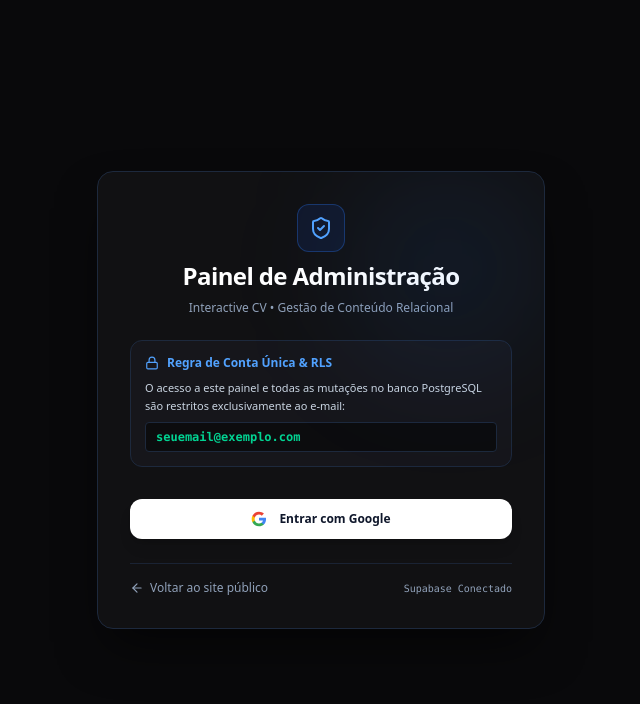
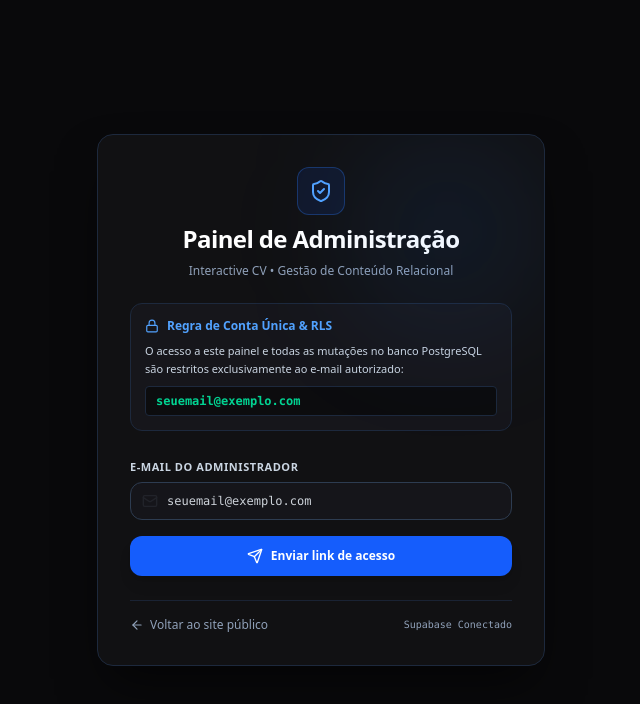
Before and after one commit to dan579/Meu-portfolio, a React (Vite) app: page /admin/login in a window 1280 px wide. Shown: the top 704 px of the page, without its empty margins (319-959 px from the left). Built offline with nearby package versions, Linux system fonts and the light colour scheme; no server answers; the database is empty.

Commit message:
feat(auth): switch from Google OAuth to Magic Link
Replace Google OAuth with Supabase Magic Link (email OTP) authentication to simplify the flow and remove the requirement for an explicit auth callback page.

```diff
--- a/src/App.tsx
+++ b/src/App.tsx
@@ -18,7 +18,6 @@ import { ContactPage } from './pages/ContactPage.tsx';
 
 // Admin Pages
 import { AdminLoginPage } from './pages/admin/AdminLoginPage.tsx';
-import { AdminAuthCallbackPage } from './pages/admin/AdminAuthCallbackPage.tsx';
 import { AdminDashboardPage } from './pages/admin/AdminDashboardPage.tsx';
 import { AdminProfilePage } from './pages/admin/AdminProfilePage.tsx';
 import { AdminExperiencePage } from './pages/admin/AdminExperiencePage.tsx';
@@ -57,9 +56,8 @@ export default function App() {
               <Route path="contato" element={<ContactPage />} />
             </Route>
 
-            {/* Admin Login & Auth Callback Routes */}
+            {/* Admin Login Route */}
             <Route path="/admin/login" element={<AdminLoginPage />} />
-            <Route path="/admin/auth/callback" element={<AdminAuthCallbackPage />} />
 
             {/* Protected Admin Routes */}
             <Route
--- a/src/admin/AdminAuthContext.tsx
+++ b/src/admin/AdminAuthContext.tsx
@@ -1,6 +1,6 @@
 import React, { createContext, useContext, useState, useEffect } from 'react';
 import { User, Session } from '@supabase/supabase-js';
-import { ADMIN_EMAIL, isAuthorizedAdmin, isSupabaseConfigured, signInWithGoogle, signOut, supabase } from '../lib/supabase.ts';
+import { ADMIN_EMAIL, isAuthorizedAdmin, isSupabaseConfigured, signInWithMagicLink, signOut, supabase } from '../lib/supabase.ts';
 
 interface AdminAuthContextType {
   user: User | null;
@@ -9,7 +9,7 @@ interface AdminAuthContextType {
   isAuthorized: boolean;
   adminEmail: string;
   isConfigured: boolean;
-  loginWithGoogle: () => Promise<{ error: Error | null }>;
+  loginWithMagicLink: (email: string) => Promise<{ error: Error | null }>;
   logout: () => Promise<void>;
 }
 
@@ -70,8 +70,8 @@ export const AdminAuthProvider: React.FC<{ children: React.ReactNode }> = ({ chi
     };
   }, []);
 
-  const loginWithGoogle = async () => {
-    return await signInWithGoogle();
+  const loginWithMagicLink = async (email: string) => {
+    return await signInWithMagicLink(email);
   };
 
   const logout = async () => {
@@ -91,7 +91,7 @@ export const AdminAuthProvider: React.FC<{ children: React.ReactNode }> = ({ chi
         isAuthorized,
         adminEmail: ADMIN_EMAIL,
         isConfigured: isSupabaseConfigured,
-        loginWithGoogle,
+        loginWithMagicLink,
         logout,
       }}
     >
--- a/src/lib/supabase.ts
+++ b/src/lib/supabase.ts
@@ -41,28 +41,26 @@ export function isAuthorizedAdmin(user: User | null | undefined): boolean {
 }
 
 /**
- * Initiates Google OAuth authentication flow via Supabase Auth (implicit flow).
+ * Initiates Supabase Magic Link authentication flow via Email OTP.
  */
-export async function signInWithGoogle(): Promise<{ error: Error | null }> {
+export async function signInWithMagicLink(email: string): Promise<{ error: Error | null }> {
   if (!isSupabaseConfigured) {
     return {
       error: new Error(
-        'Supabase credentials (VITE_SUPABASE_URL and VITE_SUPABASE_ANON_KEY) are not configured. Configure them in .env to enable Google OAuth.'
+        'Supabase credentials (VITE_SUPABASE_URL and VITE_SUPABASE_ANON_KEY) are not configured. Configure them in .env to enable Magic Link login.'
       ),
     };
   }
 
   try {
-    const redirectUrl = `${window.location.origin}/admin/auth/callback`;
-    const { error } = await supabase.auth.signInWithOAuth({
-      provider: 'google',
+    const { error } = await supabase.auth.signInWithOtp({
+      email,
       options: {
-        redirectTo: redirectUrl,
+        emailRedirectTo: `${window.location.origin}/admin`,
       },
     });
 
-    if (error) throw error;
-    return { error: null };
+    return { error: error || null };
   } catch (err: any) {
     return { error: err };
   }
--- a/src/pages/admin/AdminLoginPage.tsx
+++ b/src/pages/admin/AdminLoginPage.tsx
@@ -5,30 +5,19 @@ import {
   ShieldCheck,
   Lock,
   ArrowLeft,
-  AlertCircle
+  AlertCircle,
+  Mail,
+  Send,
+  CheckCircle2
 } from 'lucide-react';
 
 export const AdminLoginPage: React.FC = () => {
-  const { user, isAuthorized, adminEmail, isConfigured, loginWithGoogle } = useAdminAuth();
+  const { user, isAuthorized, adminEmail, isConfigured, loginWithMagicLink } = useAdminAuth();
   const navigate = useNavigate();
   const location = useLocation();
   const [loading, setLoading] = useState(false);
   const [errorMsg, setErrorMsg] = useState<string | null>(null);
-
-  // Check for error parameters in URL if OAuth returned an error
-  useEffect(() => {
-    const searchParams = new URLSearchParams(location.search);
-    const hashParams = new URLSearchParams(
-      location.hash.startsWith('#') ? location.hash.substring(1) : location.hash
-    );
-
-    const error = searchParams.get('error') || hashParams.get('error');
-    const errorDesc = searchParams.get('error_description') || hashParams.get('error_description');
-
-    if (error) {
-      setErrorMsg(errorDesc || error || 'Falha na autenticação via Google.');
-    }
-  }, [location]);
+  const [successMsg, setSuccessMsg] = useState<string | null>(null);
 
   // If already authenticated and authorized, redirect to /admin
   useEffect(() => {
@@ -38,15 +27,19 @@ export const AdminLoginPage: React.FC = () => {
     }
   }, [user, isAuthorized, navigate, location]);
 
-  const handleGoogleLogin = async () => {
+  const handleMagicLinkLogin = async (e: React.FormEvent) => {
+    e.preventDefault();
     setLoading(true);
     setErrorMsg(null);
+    setSuccessMsg(null);
 
-    const { error } = await loginWithGoogle();
+    const { error } = await loginWithMagicLink(adminEmail);
     if (error) {
-      setErrorMsg(error.message || 'Falha ao iniciar autenticação com Google');
-      setLoading(false);
+      setErrorMsg(error.message || 'Falha ao enviar link de acesso.');
+    } else {
+      setSuccessMsg('Link enviado! Verifique seu e-mail.');
     }
+    setLoading(false);
   };
 
   return (
@@ -75,7 +68,7 @@ export const AdminLoginPage: React.FC = () => {
             <span>Regra de Conta Única & RLS</span>
           </div>
           <p className="text-slate-300 text-[11px] leading-relaxed">
-            O acesso a este painel e todas as mutações no banco PostgreSQL são restritos exclusivamente ao e-mail:
+            O acesso a este painel e todas as mutações no banco PostgreSQL são restritos exclusivamente ao e-mail autorizado:
           </p>
           <div className="bg-[#0C0C0E] border border-slate-800 px-2.5 py-1.5 rounded font-mono text-emerald-400 text-xs font-bold truncate">
             {adminEmail}
@@ -89,39 +82,51 @@ export const AdminLoginPage: React.FC = () => {
           </div>
         )}
 
-        {/* Primary OAuth Action */}
-        <div className="space-y-3 pt-2">
+        {successMsg && (
+          <div className="bg-emerald-500/10 border border-emerald-500/30 rounded-xl p-3.5 text-xs text-emerald-300 flex items-start gap-2.5">
+            <CheckCircle2 className="w-4 h-4 shrink-0 mt-0.5 text-emerald-400" />
+            <div>
+              <p className="font-bold text-white">{successMsg}</p>
+              <p className="text-[11px] text-emerald-300/80 mt-0.5">
+                Enviamos um link mágico de login direto para <span className="font-mono text-emerald-200">{adminEmail}</span>.
+              </p>
+            </div>
+          </div>
+        )}
+
+        {/* Magic Link Form */}
+        <form onSubmit={handleMagicLinkLogin} className="space-y-4 pt-1">
+          <div className="space-y-1.5">
+            <label className="text-[11px] font-bold text-slate-300 uppercase tracking-wider block">
+              E-mail do Administrador
+            </label>
+            <div className="relative">
+              <div className="absolute inset-y-0 left-0 pl-3 flex items-center pointer-events-none text-slate-400">
+                <Mail className="w-4 h-4" />
+              </div>
+              <input
+                type="email"
+                value={adminEmail}
+                readOnly
+                className="w-full pl-9 pr-3 py-2.5 bg-[#16161B] border border-slate-700 rounded-xl text-xs text-slate-200 font-mono focus:outline-none cursor-not-allowed opacity-90"
+              />
+            </div>
+          </div>
+
           <button
-            onClick={handleGoogleLogin}
+            type="submit"
             disabled={loading}
-            id="login-with-google-btn"
-            className="w-full flex items-center justify-center gap-3 px-4 py-3 rounded-xl bg-white hover:bg-slate-100 text-slate-900 font-bold text-xs transition-all shadow-lg hover:shadow-xl cursor-pointer disabled:opacity-50"
+            id="send-magic-link-btn"
+            className="w-full flex items-center justify-center gap-2 px-4 py-3 rounded-xl bg-blue-600 hover:bg-blue-500 text-white font-bold text-xs transition-all shadow-lg hover:shadow-blue-500/20 cursor-pointer disabled:opacity-50"
           >
             {loading ? (
-              <div className="w-4 h-4 border-2 border-slate-900 border-t-transparent rounded-full animate-spin" />
+              <div className="w-4 h-4 border-2 border-white border-t-transparent rounded-full animate-spin" />
             ) : (
-              <svg className="w-4 h-4" viewBox="0 0 24 24">
-                <path
-                  fill="#4285F4"
-                  d="M22.56 12.25c0-.78-.07-1.53-.2-2.25H12v4.26h5.92c-.26 1.37-1.04 2.53-2.21 3.31v2.77h3.57c2.08-1.92 3.28-4.74 3.28-8.09z"
-                />
-                <path
-                  fill="#34A853"
-                  d="M12 23c2.97 0 5.46-.98 7.28-2.66l-3.57-2.77c-.98.66-2.23 1.06-3.71 1.06-2.86 0-5.29-1.93-6.16-4.53H2.18v2.84C3.99 20.53 7.7 23 12 23z"
-                />
-                <path
-                  fill="#FBBC05"
-                  d="M5.84 14.09c-.22-.66-.35-1.36-.35-2.09s.13-1.43.35-2.09V7.06H2.18C1.43 8.55 1 10.22 1 12s.43 3.45 1.18 4.94l2.85-2.22.81-.63z"
-                />
-                <path
-                  fill="#EA4335"
-                  d="M12 5.38c1.62 0 3.06.56 4.21 1.64l3.15-3.15C17.45 2.09 14.97 1 12 1 7.7 1 3.99 3.47 2.18 7.06l3.66 2.84c.87-2.6 3.3-4.52 6.16-4.52z"
-                />
-              </svg>
+              <Send className="w-4 h-4" />
             )}
-            <span>{loading ? 'Processando sessão...' : 'Entrar com Google'}</span>
+            <span>{loading ? 'Enviando link...' : 'Enviar link de acesso'}</span>
           </button>
-        </div>
+        </form>
 
         {/* Footer */}
         <div className="pt-4 border-t border-slate-800/80 flex items-center justify-between text-xs text-slate-400">
```
Also changed, not shown: src/pages/admin/AdminAuthCallbackPage.tsx (deleted, +0 -50 lines).
